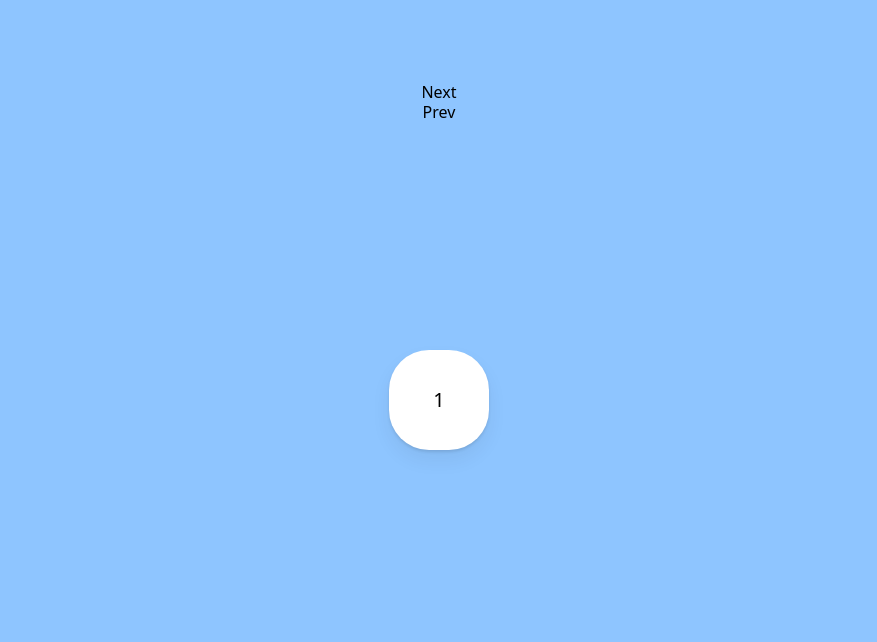
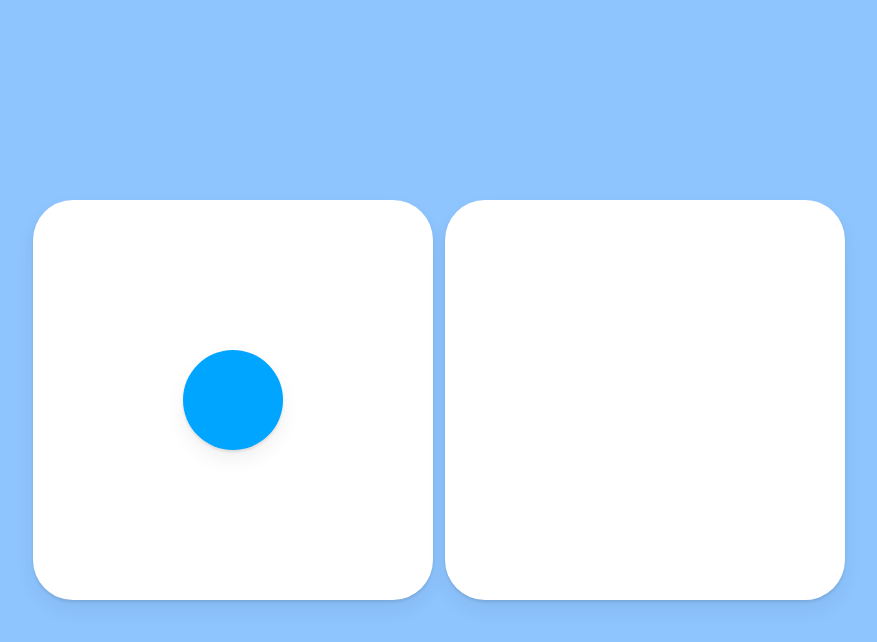
Before and after one commit to nohYoom08/nomad-react-master, a React (Vite) app in the folder nomad-framer-motion/: page / in a window 1280 px wide. Shown: the top 642 px of the page, without its empty margins (201-1078 px from the left). Built offline with nearby package versions, Linux system fonts and the light colour scheme.

Commit message:
🔥progress: 8.14 - You Need to Watch This (layout props)

```diff
--- a/nomad-framer-motion/src/App.tsx
+++ b/nomad-framer-motion/src/App.tsx
@@ -1,106 +1,51 @@
-import { AnimatePresence, motion } from 'motion/react';
+import { motion } from 'motion/react';
 import { forwardRef, useRef, useState } from 'react';
 
-const Wrapper = forwardRef<HTMLDivElement, { children?: React.ReactNode }>(
-    ({ children }, ref) => {
+const Wrapper = forwardRef<
+    HTMLDivElement,
+    { children?: React.ReactNode; onClick?: () => void }
+>(({ children, onClick }, ref) => {
     return (
         <motion.div
             ref={ref}
-                className="h-full w-full flex justify-center items-center bg-blue-300"
+            className="h-full w-full flex justify-center items-center bg-blue-300 gap-[12px]"
+            onClick={onClick}
         >
             {children}
         </motion.div>
     );
-    },
-);
+});
 
-const Box = ({
-    children,
-    custom,
-}: {
-    children?: React.ReactNode;
-    custom: number;
-}) => {
-    const boxVariants = {
-        entry: (custom: number) => ({
-            x: custom * 500,
-            opacity: 0,
-            scale: 0,
-        }),
-        center: {
-            x: 0,
-            opacity: 1,
-            scale: 1,
-            rotateZ: 360,
-            transition: {
-                duration: 0.5,
-            },
-        },
-        exit: (custom: number) => ({
-            x: custom * -500,
-            opacity: 0,
-            scale: 0,
-            transition: {
-                duration: 0.5,
-            },
-        }),
-    };
-
+const Box = ({ children }: { children?: React.ReactNode }) => {
     return (
-        <motion.div
-            className="absolute top-[50%] left-[50%] translate-[-50%] w-[100px] h-[100px] flex justify-center items-center bg-white text-[20px] rounded-[40px] shadow-[0_2px_3px_rgba(0,0,0,0.1),0_10px_20px_rgba(0,0,0,0.06)]"
-            variants={boxVariants}
-            initial="entry"
-            animate="center"
-            exit="exit"
-            custom={custom}
-        >
+        <motion.div className="w-[400px] h-[400px] flex justify-center items-center bg-white text-[20px] rounded-[40px] shadow-[0_2px_3px_rgba(0,0,0,0.1),0_10px_20px_rgba(0,0,0,0.06)]">
             {/* 이 때 start, end등의 이름은 variants내의 프로퍼티로 들어가게 됨 */}
             {children}
         </motion.div>
     );
 };
 
+const Circle = ({ layoutId }: { layoutId: string }) => {
+    return (
+        <motion.div
+            layoutId={layoutId}
+            className="h-[100px] w-[100px] rounded-[50px] bg-[#00a5ff] shadow-[0_2px_3px_rgba(0,0,0,0.1),0_10px_20px_rgba(0,0,0,0.06)]"
+        ></motion.div>
+    );
+};
+
 export default function App() {
     const wrapperRef = useRef<HTMLDivElement>(null);
-    const [visible, setVisible] = useState(1);
-    const [custom, setCustom] = useState(1);
-    const nextPlease = async () => {
-        await setCustom(1);
-        //async-await을 넣는 이유 :
-        //next버튼만 누르다가 prev버튼을 누르면, 사라져야되는 번호 요소가 prev방향으로 사라져야하는데 기존의 next방향으로 사라짐
-        //그러다가 두 번째부터는 prev방향으로 잘 사라지고 나타나다가, 다시 next버튼을 누르면 반대의 상황이 또 연출
-        //custom값이 변경되지 않은 상황에서 애니메이션이 실행됐기 때문 (버튼 클릭 시 사라져야하는 요소의 varaints가)
-        //그래서 custom값을 변경하는 setCustom을 await로 감싸서, custom값이 변경된 후에 애니메이션이 실행되도록 함
-        setVisible(prev => (prev < 10 ? prev + 1 : 1));
-    };
-    const prevPlease = async () => {
-        await setCustom(-1);
-        setVisible(prev => (prev > 1 ? prev - 1 : 10));
-    };
+    const [clicked, setClicked] = useState(false);
+    const onClickClicked = () => setClicked(prev => !prev);
     return (
-        <Wrapper ref={wrapperRef}>
-            <button
-                className="absolute top-20 left-[50%] translate-x-[-50%]"
-                onClick={nextPlease}
-            >
-                Next
-            </button>
-            <button
-                className="absolute top-25 left-[50%] translate-x-[-50%]"
-                onClick={prevPlease}
-            >
-                Prev
-            </button>
-            <AnimatePresence mode="wait">
-                {/* mode="wait"는 exit 애니메이션이 끝날 때까지 새로운 컴포넌트가 나타나지 않도록 함 */}
-                {/* 예를 들어 1번에서 next버튼을 누른다면, 1번이 완전히 사라지고 나서야 2번이 등장함 */}
-                <Box key={visible} custom={custom}>
-                    {visible}
+        <Wrapper ref={wrapperRef} onClick={onClickClicked}>
+            <Box>
+                {!clicked ? <Circle layoutId="circle" /> : null}
+                {/* 같은 layoutId를 가진 Circle 컴포넌트가 서로다른 언마운트 타이밍을 가질 때,
+                    한 쪽이 사라지고 한 쪽이 나타나는 둘 사이의 애니메이션을 생성해줌(한 쪽에서 다른 쪽으로 자연스럽게 이동) */}
             </Box>
-                {/* 단순히 key를 넣어주기만 해도 해당 컴포넌트가 변경될 때마다 exit 애니메이션이 실행됨
-                그 이유는 key가 변경되면 컴포넌트가 새로 리렌더링되기 때문 */}
-            </AnimatePresence>
+            <Box>{clicked ? <Circle layoutId="circle" /> : null}</Box>
         </Wrapper>
     );
 }
```
Lines whose indentation alone changed are shown as unchanged.
